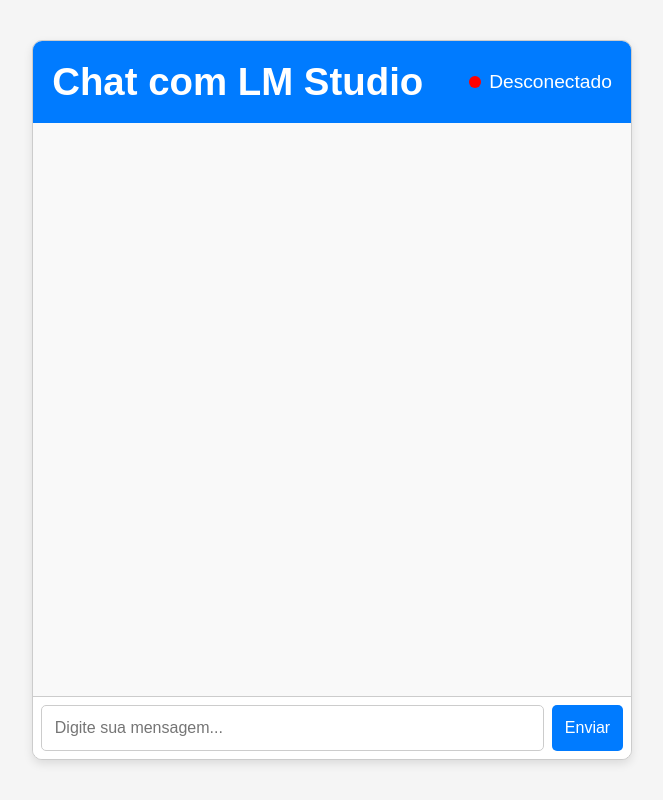
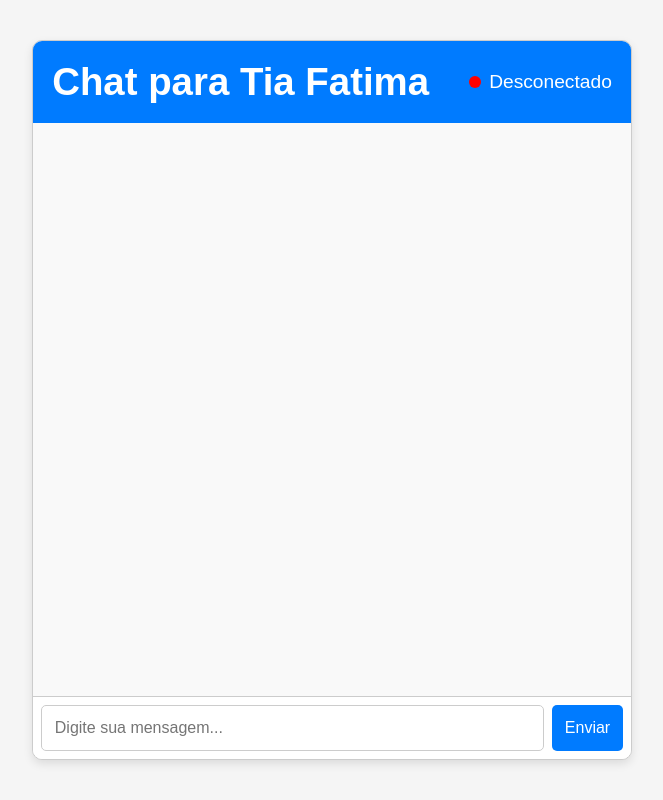
Before and after one commit to ThiagoHenriqueDuarteNeves/testeIA, a plain HTML site: page index.html in a window 1280 px wide. Shown: the whole page, without its empty margins (308-971 px from the left). Drawn offline with Linux system fonts and the light colour scheme; no server answers.

Commit message:
correção de alteração nome front

```diff
--- a/index.html
+++ b/index.html
@@ -3,14 +3,14 @@
 <head>
   <meta charset="UTF-8">
   <meta name="viewport" content="width=device-width, initial-scale=1.0">
-  <title>Modelo de Chat LLM</title>
+  <title>Chat IA Feito para Tia Fatima</title>
   <link rel="stylesheet" href="style.css">
 </head>
 <body>
   <!-- Tela de Chat -->
   <div id="chatScreen" class="container">
     <div id="chatHeader">
-      <h1>Chat com LM Studio</h1>
+      <h1>Chat para Tia Fatima</h1>
       <div id="connectionStatus">
         <div id="connectionIcon"></div>
         <div id="connectionText">Desconectado</div>
```
